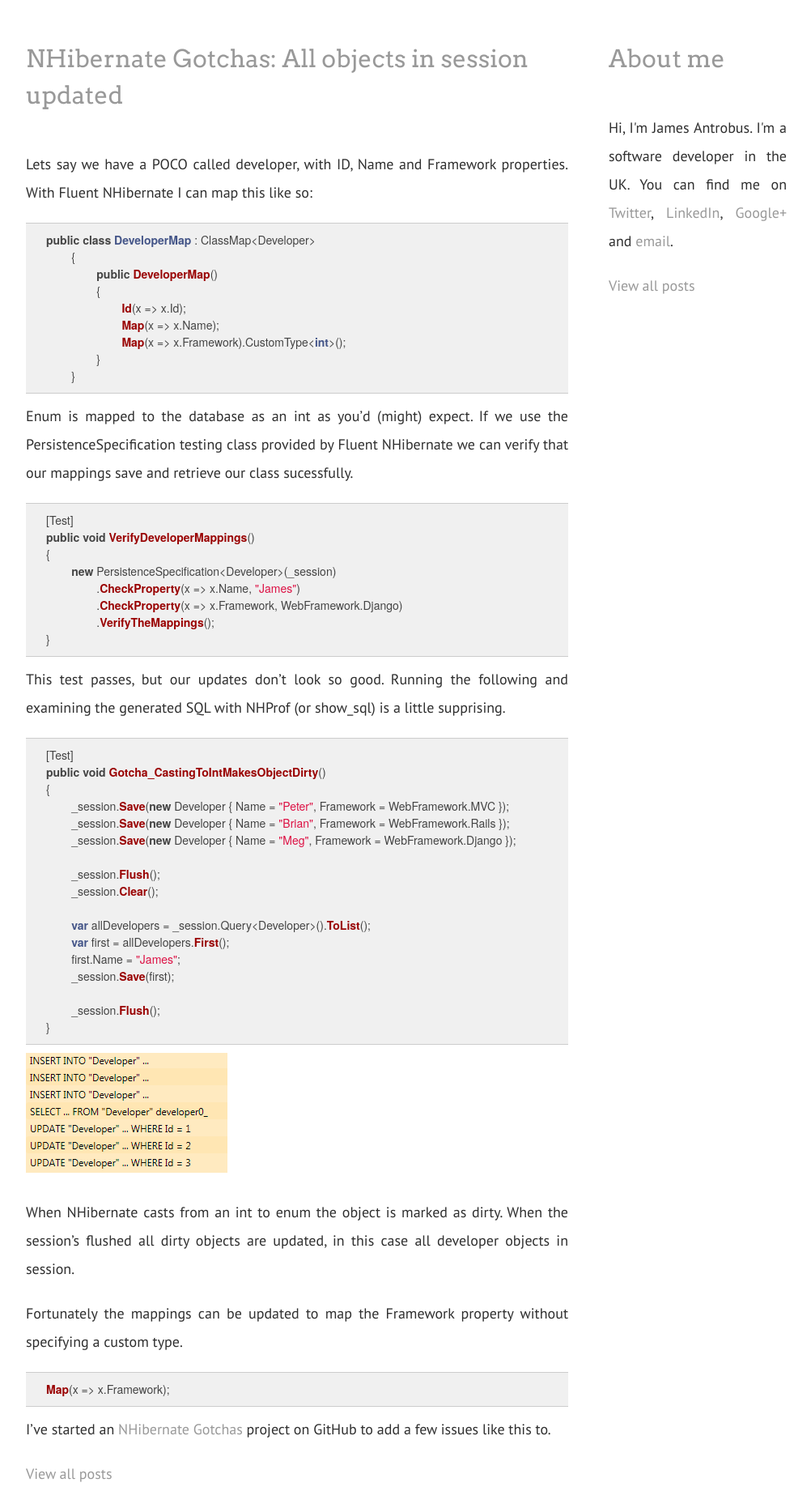
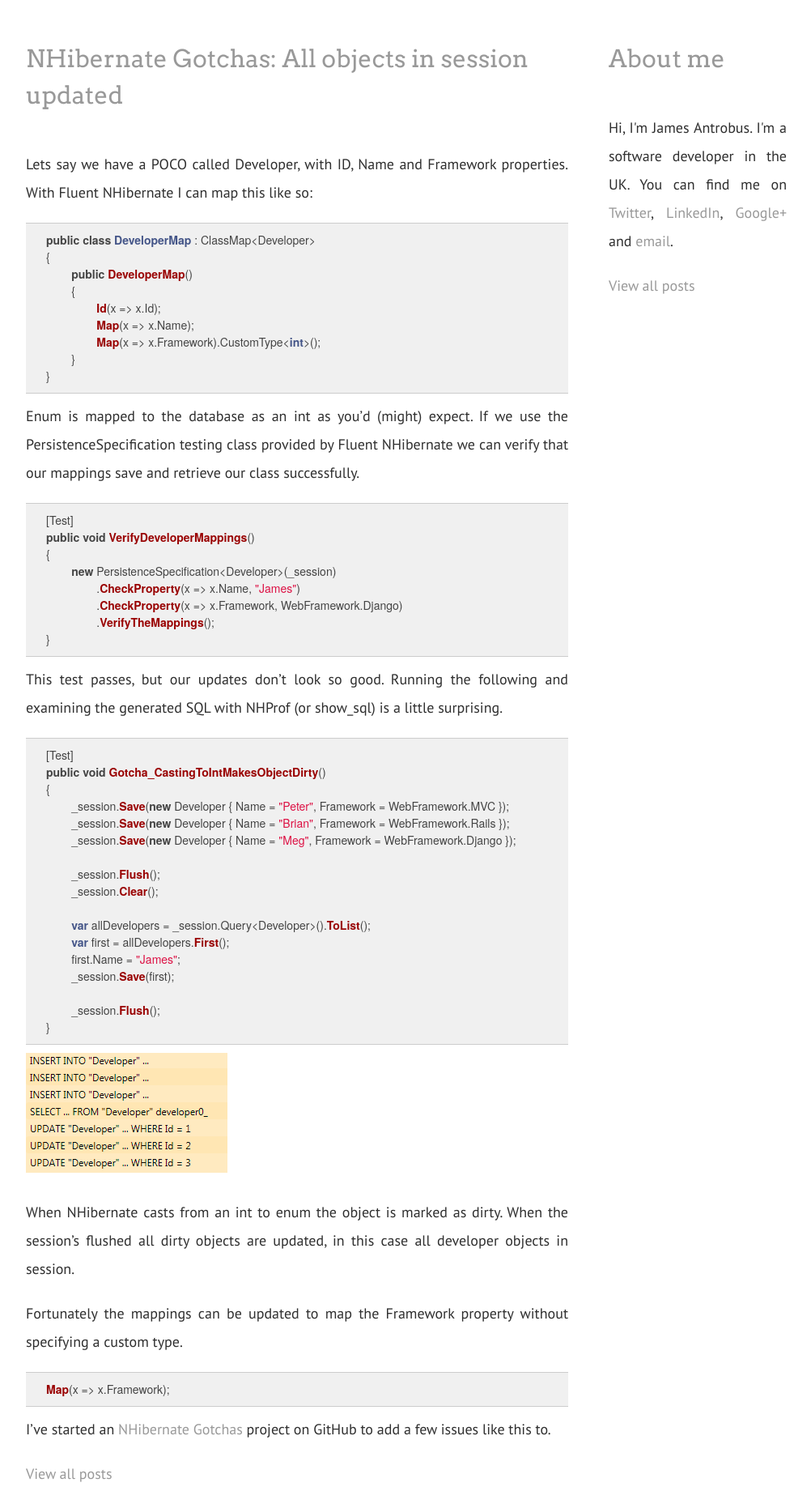
Before and after one commit to jamesantrobus/jamesantrobus.github.com, a Jekyll site: the page built from _posts/2012-05-02-nhibernate-all-session-objects-updated.md, in a window 1280 px wide. Shown: the whole page at 81% size, without its empty margins (138-1140 px from the left). Built offline with Jekyll 4.4.1, drawn with Linux system fonts in a browser that asks for light colours.

Commit message:
fixed code snippets not displaying, typos

```diff
--- a/_posts/2012-05-02-nhibernate-all-session-objects-updated.md
+++ b/_posts/2012-05-02-nhibernate-all-session-objects-updated.md
@@ -5,23 +5,23 @@
 title : "NHibernate Gotchas: All objects in session updated"
 ---
 
-Lets say we have a POCO called developer, with ID, Name and Framework properties. With Fluent NHibernate I can map this like so:
+Lets say we have a POCO called Developer, with ID, Name and Framework properties. With Fluent NHibernate I can map this like so:
 
-{% highlight cs %}
+{% highlight csharp %}
 public class DeveloperMap : ClassMap<Developer>
+{
+	public DeveloperMap()
 	{
-		public DeveloperMap()
-		{
-			Id(x => x.Id);
-			Map(x => x.Name);
-			Map(x => x.Framework).CustomType<int>();
-		}
+		Id(x => x.Id);
+		Map(x => x.Name);
+		Map(x => x.Framework).CustomType<int>();
 	}
+}
 {% endhighlight %}
 
-Enum is mapped to the database as an int as you'd (might) expect. If we use the PersistenceSpecification testing class provided by Fluent NHibernate we can verify that our mappings save and retrieve our class sucessfully.
+Enum is mapped to the database as an int as you'd (might) expect. If we use the PersistenceSpecification testing class provided by Fluent NHibernate we can verify that our mappings save and retrieve our class successfully.
 
-{% highlight cs %}
+{% highlight csharp %}
 [Test]
 public void VerifyDeveloperMappings()
 {
@@ -32,9 +32,9 @@
 }
 {% endhighlight %}
 
-This test passes, but our updates don't look so good. Running the following and examining the generated SQL with NHProf (or show_sql) is a little supprising.
+This test passes, but our updates don't look so good. Running the following and examining the generated SQL with NHProf (or show_sql) is a little surprising.
 
-{% highlight cs %}
+{% highlight csharp %}
 [Test]
 public void Gotcha_CastingToIntMakesObjectDirty()
 {
@@ -60,7 +60,7 @@
 
 Fortunately the mappings can be updated to map the Framework property without specifying a custom type.
 
-{% highlight cs %}
+{% highlight csharp %}
 Map(x => x.Framework);
 {% endhighlight %}
 
```
